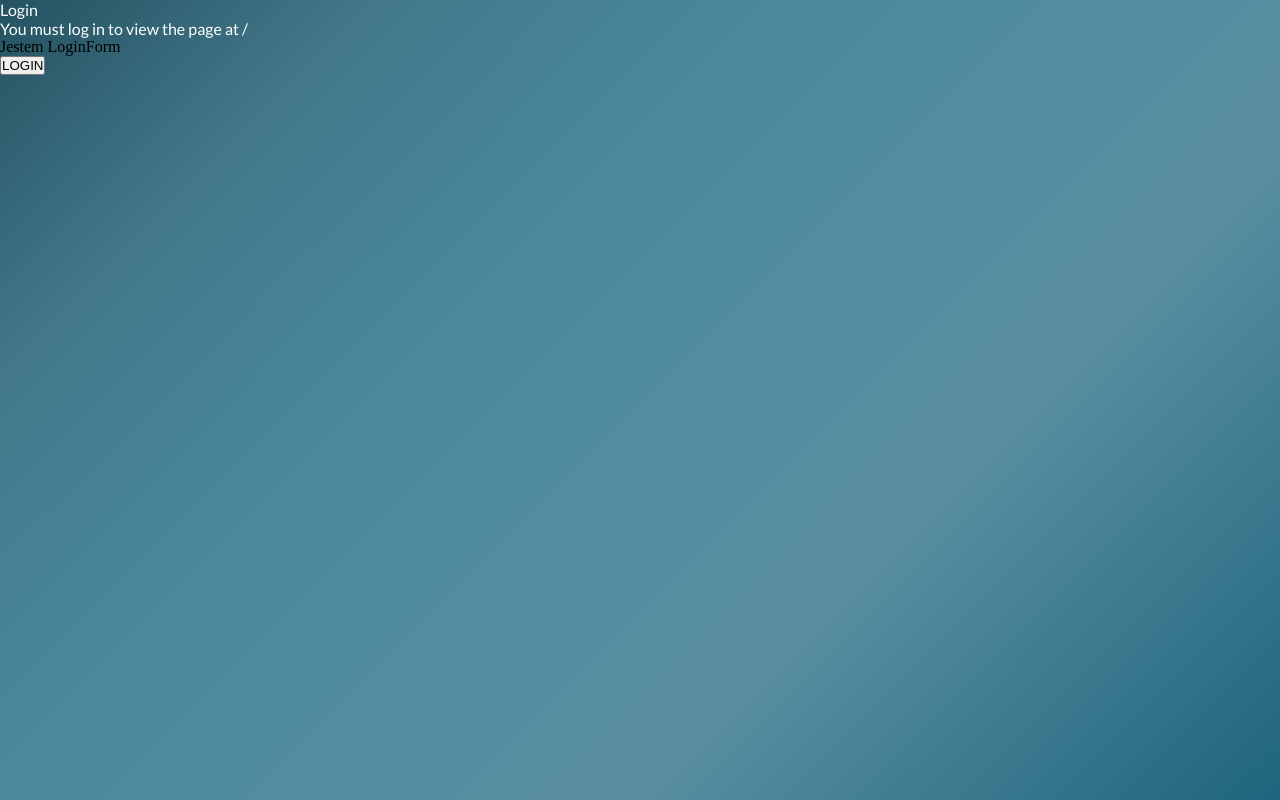
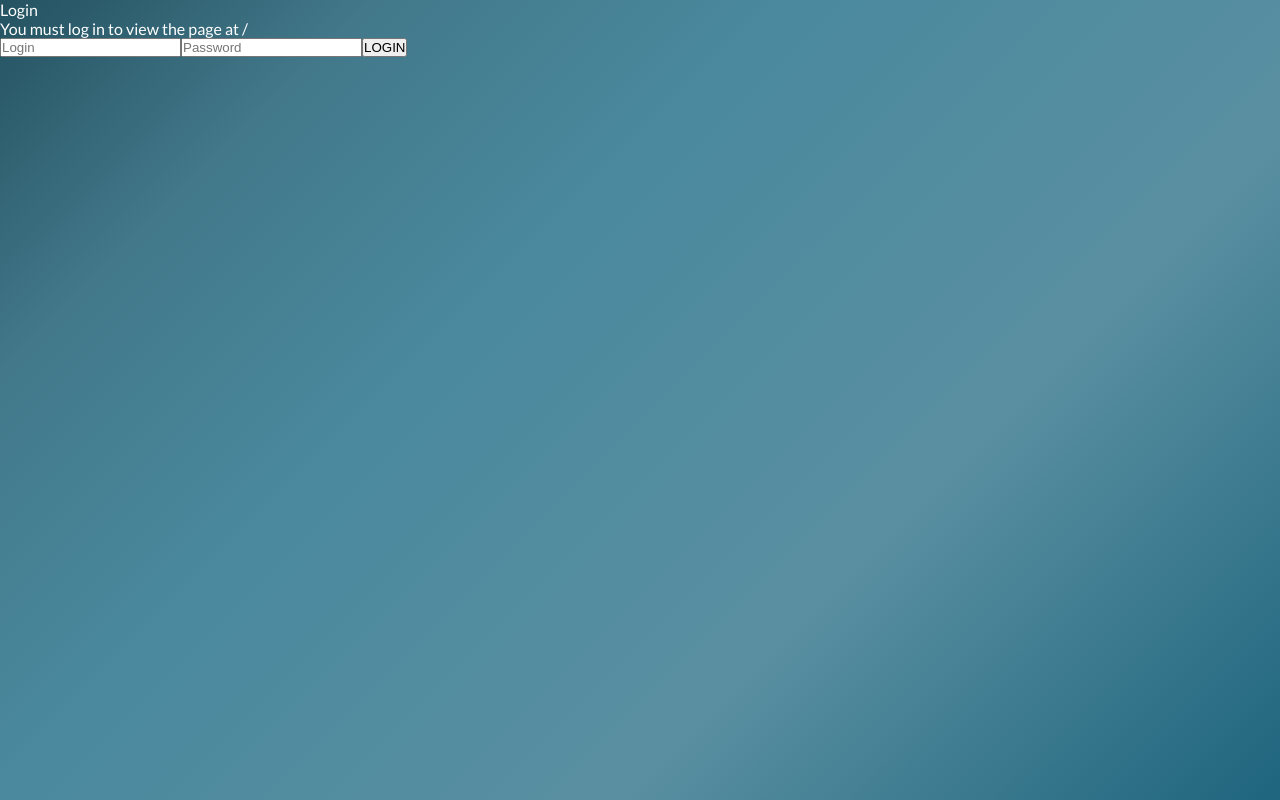
Before and after one commit to dzejzi/Weather_redux, a React app: page /login in a window 1280 px wide. Built offline with nearby package versions, Linux system fonts and the light colour scheme.

Commit message:
LoginForm

```diff
--- a/package.json
+++ b/package.json
@@ -37,6 +37,7 @@
     "lodash": "^4.17.5",
     "react": "^16.2.0",
     "react-dom": "^16.2.0",
+    "react-form": "^3.3.0",
     "react-redux": "^5.0.7",
     "react-router-dom": "^4.2.2",
     "redux": "^3.7.2"
--- a/src/routes/Login/LoginForm/LoginForm.js
+++ b/src/routes/Login/LoginForm/LoginForm.js
@@ -1,52 +1,66 @@
 import React, { Component } from 'react';
 
-class LoginForm extends Component {
+
+class LoginFormContainer extends Component {
 
     constructor(props) {
         super(props)
+
+        this.state = {
+            loginValue: '',
+            passwordValue: ''
+        };
+
+        this.handleInputChange = this.handleInputChange.bind(this);
+        this.validateForm = this.validateForm.bind(this);
+    }
+
+    handleInputChange(event) {
+        const target = event.target;
+        const { value, name } = target;
+
+        this.setState({
+            [name]: value
+        });
+    }
+
+    validateForm(event) {
+        event.preventDefault();
+        const { loginValue, passwordValue } = this.state
+        if (loginValue === 'akra' && passwordValue === 'akra') {
+            this.props.handleOnSubmit()
+        }
+
     }
 
     render() {
         const { handleOnSubmit } = this.props;
+        const { loginValue, passwordValue } = this.state
+
         return (
             <div>
-                <div>Jestem LoginForm</div>
-                <button onClick={handleOnSubmit}>LOGIN</button>
+                <form onSubmit={this.validateForm}>
+                    <input
+                        type="text"
+                        placeholder="Login"
+                        onChange={this.handleInputChange}
+                        name="loginValue"
+                        value={loginValue}
+                    />
+                    <input
+                        type="text"
+                        placeholder="Password"
+                        onChange={this.handleInputChange}
+                        name="passwordValue"
+                        value={passwordValue}
+                    />
+                    <button type="submit" value="Submit">LOGIN</button>
+                </form>
+
             </div>
         )
     }
 
 }
 
-export default LoginForm
-
-/*const { loginValue, passwordValue } = this.state;
-    constructor() {
-        super();
-
-        this.state = {
-            loginValue: '',
-            passwordValue: ''
-        };
-    }
-
-    handleInputChange(event) {
-        const { value } = event.target;
-        const name = target.name;
-        this.setState({
-            [name]: value
-        });
-    }
-
-<input
-type="text"
-placeholder="Login"
-handleChange={this.handleInputChange}
-name={loginValue}
-/>
-
-<input
-type="text"
-placeholder="Password"
-handleChange={this.handleInputChange}
-name={passwordValue} />*/
+export default LoginFormContainer
--- a/src/routes/Login/LoginForm/LoginFormContainer.js
+++ /dev/null
@@ -1,17 +0,0 @@
-import React, { Component } from 'react';
-import LoginForm from './LoginForm'
-
-class LoginFormContainer extends Component {
-
-    constructor(props) {
-        super(props)
-    }
-
-    render() {
-        const { handleOnSubmit } = this.props;
-
-        return <LoginForm handleOnSubmit={handleOnSubmit} />
-    }
-}
-
-export default LoginFormContainer
--- a/src/routes/Login/LoginForm/index.js
+++ b/src/routes/Login/LoginForm/index.js
@@ -1,3 +1,3 @@
 import './LoginForm.scss';
 
-export { default } from './LoginFormContainer'
+export { default } from './LoginForm'
```
Also changed, not shown: 1 other file (tests, documents, lock files or other folders).
